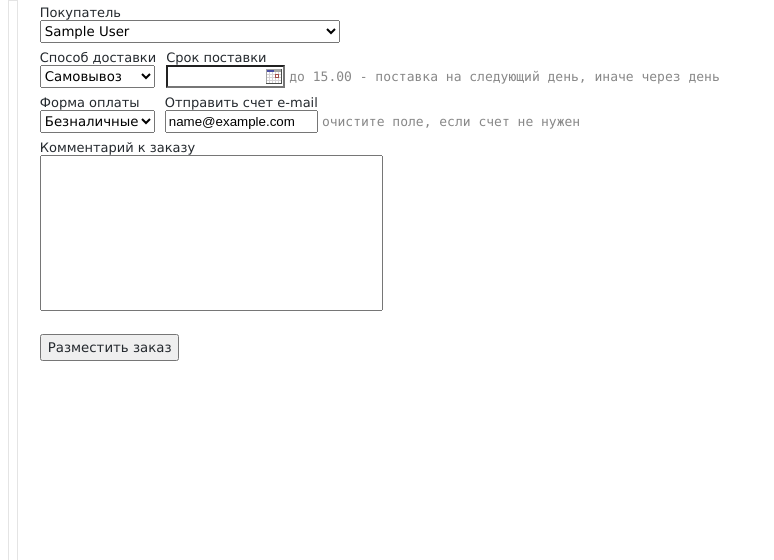
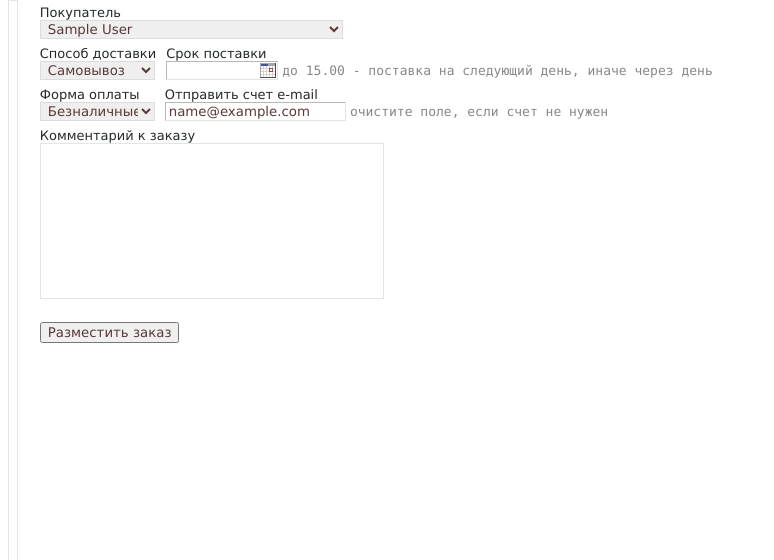
Before and after one commit to mazaloff/b2b.santex.su, a Django app: page /order/create/ in a window 1280 px wide. Shown: the part 51-611 px from the top of the page, without its empty margins (0-774 px from the left). Run offline with Django 3.2, Linux system fonts and the light colour scheme; a user stored in the database is signed in; tables that the repository leaves empty hold one stand-in row (values such as "Sample post"); data that the repository does not hold is empty; parts of the project's set-up code (start-up, migrations or seed data) failed here and were passed over; some libraries are stand-ins or nearby versions.

Commit message:
I changed a few css and html

```diff
--- a/san_site/forms.py
+++ b/san_site/forms.py
@@ -51,7 +51,7 @@ class OrdersFilterList(forms.Form):
 
 class OrderCreateForm(forms.ModelForm):
     customer = forms.ChoiceField(choices=[], required=True, label='Покупатель',
-                                 widget=forms.Select(attrs={'style': 'width: 300px;'}))
+                                 widget=forms.Select())
     delivery = forms.DateField(
         help_text=' до 15.00 - поставка на следующий день, иначе через день',
         widget=forms.DateInput,
--- a/san_site/models.py
+++ b/san_site/models.py
@@ -105,7 +105,7 @@ class Person(models.Model):
         )
         text_content = 'This is an important message.'
         msg = EmailMultiAlternatives(
-            "Information for change your password!",
+            "Информация для доступа к сайту Santex.b2b-commerce",
             text_content,
             settings.DEFAULT_FROM_EMAIL,
             [self.user.email])
--- a/san_site/static/css/base.css
+++ b/san_site/static/css/base.css
@@ -31,21 +31,9 @@ strong {
     color: #5a3939;
 }
 
-input[type="number"], input[type="text"], input[type="password"] {
+input, select  {
     font-family: "Lucida Sans Unicode";
-    color: #24292e;
-    height: 17px;
-}
-
-select {
-    font-family: "Lucida Sans Unicode";
-    height: 23px;
-}
-
-input[type="submit"] {
-    font-family: "Lucida Sans Unicode";
-    color: #24292e;
-    height: 27px;
+    color: #5a3939;
 }
 
 .main {
@@ -135,14 +123,27 @@ div.disabled {
     padding-bottom: 7px
 }
 
-#form_create_order .control input {
-    width: 111px;
+.control input,
+.control select,
+.control textarea  {
+    border-width: 1px;
+    padding-left: 3px;
+    border-color: #cccccc87;
 }
 
-#form_create_order .control select {
+.control input[name="delivery"]{
+    width: 105px;
+}
+.control select[name="payment"],
+.control select[name="shipment"] {
     width: 115px;
 }
-
+.control input[name="receiver_bills"]{
+    width: 174px;
+}
+.control select[name="customer"]{
+    width: 303px;
+}
 div.control-group.has-errors label {
     color: orangered
 }
@@ -161,10 +162,8 @@ div#header_order td {
 }
 
 input.form-control {
-    height: 17px;
+    height: 20px;
     width: 200px;
-    border-width: 1px;
-    padding-left: 5px;
 }
 
 .control_wrapper {
@@ -175,13 +174,8 @@ input.form-control {
     padding-right: 10px;
 }
 
-.control-group.receiver_bills input {
-    height: 17px;
-    width: 145px!important;
-}
-
 div#goods_search {
-    height: 25px;
+    height: 27px;
 }
 
 #id_quantity {
--- a/san_site/static/js/main.js
+++ b/san_site/static/js/main.js
@@ -380,11 +380,7 @@ function getOnlyStock() {
 }
 
 function getOnlyStockFromCookie() {
-    if (getCookie('is_only_stock') === 'true') {
-        return true;
-    } else {
-        return false;
-    }
+    return getCookie('is_only_stock') === 'true';
 }
 
 function getOnlyPromo() {
--- a/san_site/templates/account/letter_change_password.html
+++ b/san_site/templates/account/letter_change_password.html
@@ -1,11 +1,11 @@
 <!DOCTYPE html>
-<html lang="en">
+<html lang="ru">
 <head>
     <meta charset="UTF-8">
-    <title>Ваш пароль для доступа к сайту Santex's e-Commerce</title>
+    <title>Информация для доступа к сайту Santex.b2b-commerce</title>
 </head>
 <body>
-<h3>Информация для доступа к сайту Santex's e-Commerce:</h3>
+<h3>Информация для доступа к сайту Santex.b2b-commerce:</h3>
 <p>
     Компания: <strong>{{ person.customer.name }}</strong><br>
     Контактное лицо: <strong>{{ person.name }}</strong><br>
--- a/san_site/templates/account/login_div.html
+++ b/san_site/templates/account/login_div.html
@@ -24,7 +24,7 @@
             <p>Авторизуйтесь, чтобы видеть ваши цены и делать заказы...</p>
             <p>Если у Вас нет доступа или вы забыли логин обратитесь к вашему менеджеру<br>
             или пришлите запрос на <strong>b2b@santex.su</strong> с указанием ИНН организации.</p>
-            {{ form.as_p }}
+            <div class="control">{{ form.as_p }}</div>
             <div>
               <input type="submit" value="Войти" />
               <input type="hidden" name="next" value="{{ next }}" />
@@ -33,7 +33,7 @@
 
         <p><a href="{% url 'account_password_reset' %}">Забыли пароль?</a></p>
 
-        <p>Рекомендуемые браузеры для работы: <strong>Google Chrome, Firefox и Яндекс.Браузер</strong></p>
+        <p>Рекомендуемые браузеры для работы: <strong>Chrome, Firefox, Opera, Safari</strong></p>
 
     </div>
 </div>
--- a/san_site/templates/account/password_change.html
+++ b/san_site/templates/account/password_change.html
@@ -28,7 +28,7 @@
                     {% endfor %}
                 </ul>
             {% endif %}
-            <p>{{ form.as_p }}</p>
+            <div class="control">{{ form.as_p }}</div>
             <input type="submit" value="Изменить пароль" />
             <input type="hidden" name="next" value="{{ next }}" />
         </form>
--- a/san_site/templates/account/password_reset.html
+++ b/san_site/templates/account/password_reset.html
@@ -26,7 +26,7 @@
                     {% endfor %}
                 </ul>
             {% endif %}
-            <p>{{ form.as_p }}</p>
+            <div class="control">{{ form.as_p }}</div>
             <input type="submit" value="Выслать пароль на почту" />
             <input type="hidden" name="next" value="{{ next }}" />
         </form>
--- a/san_site/templates/goods/goods_search.html
+++ b/san_site/templates/goods/goods_search.html
@@ -1,6 +1,10 @@
 <div id="goods_search">
-    <label>Поиск: </label><label for="search_code"></label><input id="search_code" onchange="searchByCode()" type="text"
-                                                                  placeholder="артикул || наименование" class="input form-control" name="search_code">
-    <label><input id="only_stock" type="checkbox"/> только по наличию</label>
-    <label><input id="only_promo" type="checkbox"/> только акции</label>
+    <div class="control">
+        <label>Поиск: </label>
+        <label for="search_code"></label><input id="search_code" onchange="searchByCode()" type="text"
+                                                placeholder="артикул || наименование" class="input form-control"
+                                                name="search_code">
+        <label><input id="only_stock" type="checkbox"/> только по наличию</label>
+        <label><input id="only_promo" type="checkbox"/> только акции</label>
+    </div>
 </div>
--- a/san_site/templates/orders/list_orders.html
+++ b/san_site/templates/orders/list_orders.html
@@ -11,7 +11,7 @@
 {% block content %}
 
     <div id="products" class="column products">
-        <div id="list_filter">
+        <div id="list_filter" class="control">
             <label class="control-label">Период:</label>
             {{ form.begin_date }} <label class="control-label">-</label>
             {{ form.end_date }}
```
